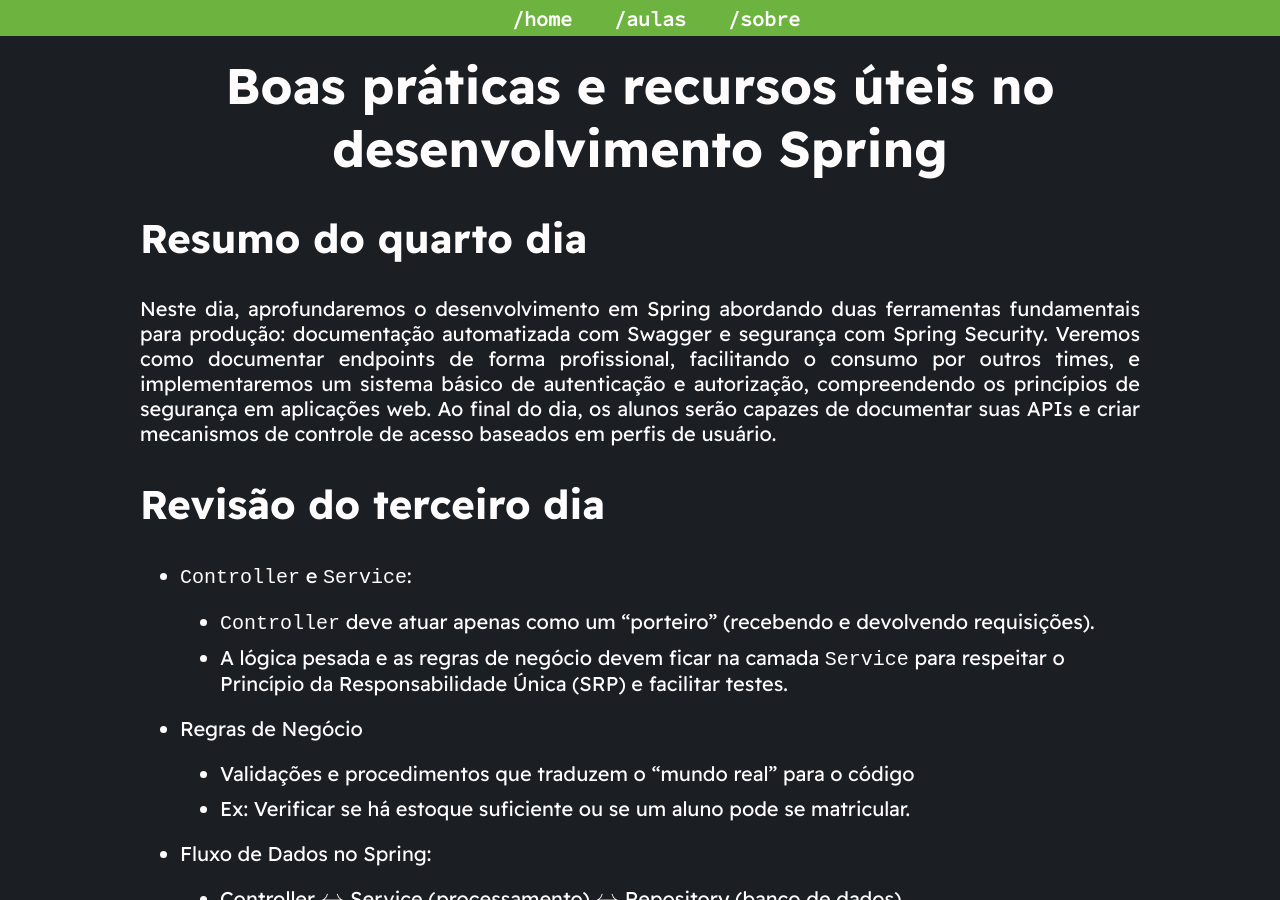
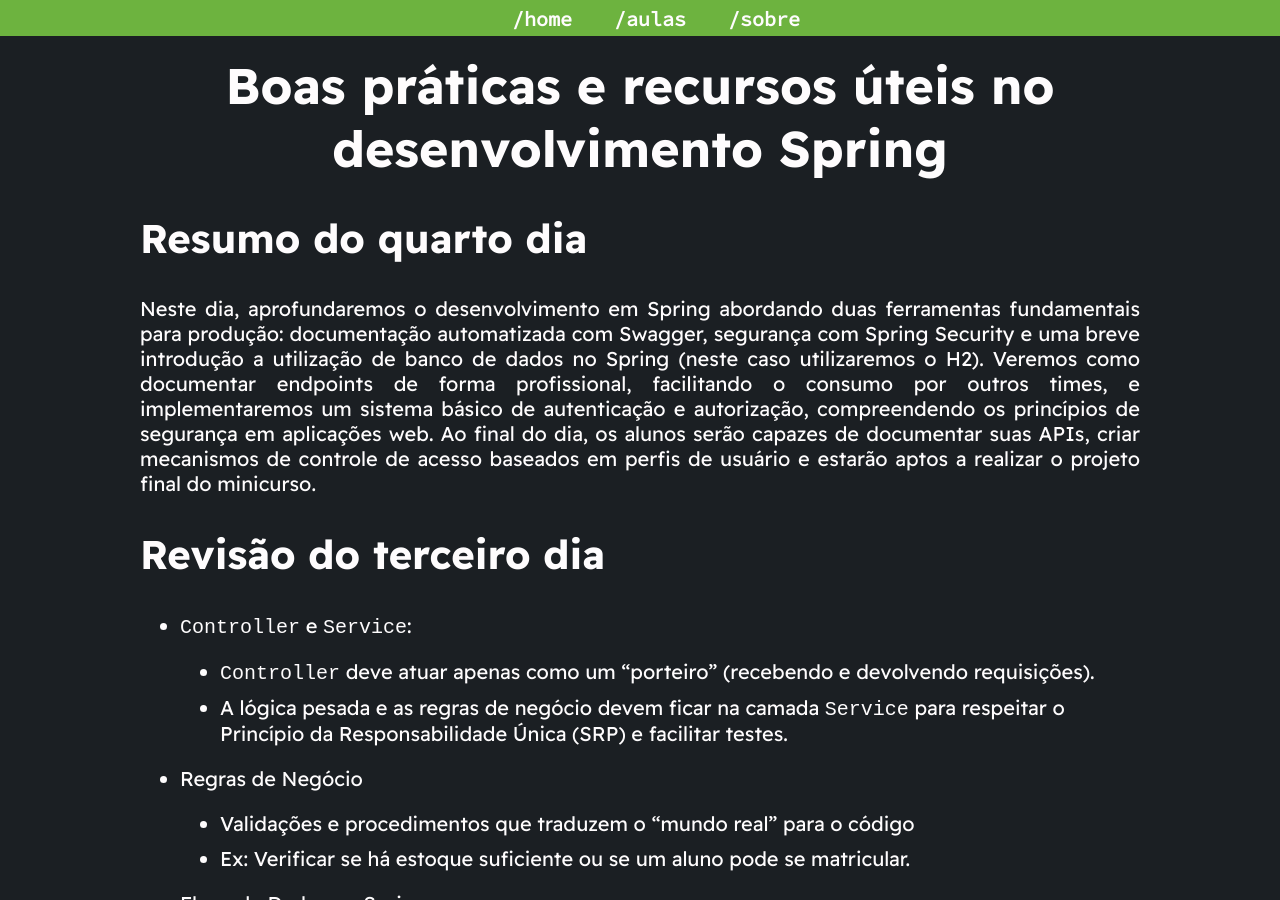
Before and after one commit to PETCC-UFRN/minicurso-spring, a Jekyll site: the page built from quartoDia.md, in a window 1280 px wide and 900 px high. Built offline with Jekyll 4.4.1, drawn with Linux system fonts in a browser that asks for light colours.

Commit message:
dia 4: ajuste no texto de resumo do dia

```diff
--- a/quartoDia.md
+++ b/quartoDia.md
@@ -7,7 +7,7 @@ title: Minicurso de Spring
 
 ## Resumo do quarto dia
 
-Neste dia, aprofundaremos o desenvolvimento em Spring abordando duas ferramentas fundamentais para produção: documentação automatizada com Swagger e segurança com Spring Security. Veremos como documentar endpoints de forma profissional, facilitando o consumo por outros times, e implementaremos um sistema básico de autenticação e autorização, compreendendo os princípios de segurança em aplicações web. Ao final do dia, os alunos serão capazes de documentar suas APIs e criar mecanismos de controle de acesso baseados em perfis de usuário.
+Neste dia, aprofundaremos o desenvolvimento em Spring abordando duas ferramentas fundamentais para produção: documentação automatizada com Swagger, segurança com Spring Security e uma breve introdução a utilização de banco de dados no Spring (neste caso utilizaremos o H2). Veremos como documentar endpoints de forma profissional, facilitando o consumo por outros times, e implementaremos um sistema básico de autenticação e autorização, compreendendo os princípios de segurança em aplicações web. Ao final do dia, os alunos serão capazes de documentar suas APIs, criar mecanismos de controle de acesso baseados em perfis de usuário e estarão aptos a realizar o projeto final do minicurso.
 
 ## Revisão do terceiro dia
 
```
